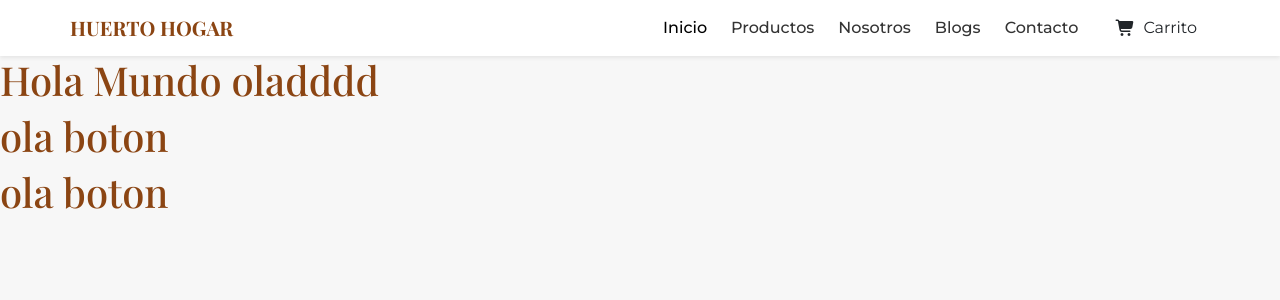
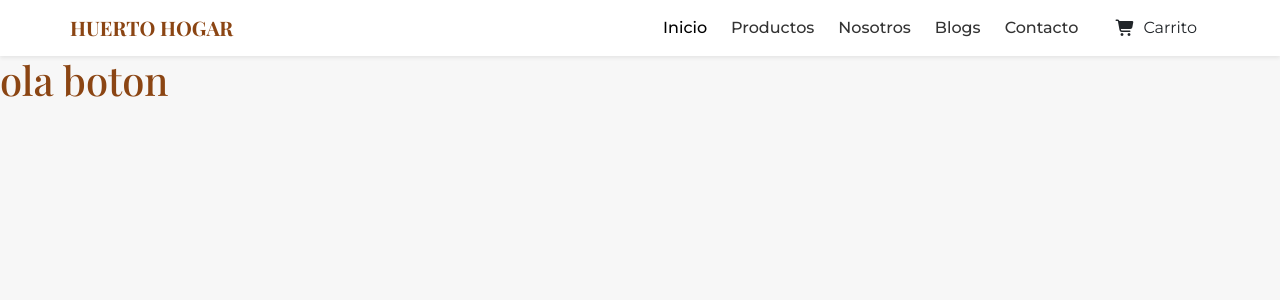
Before and after one commit to sebaduocccc/proyecto-huerto-hogar, a React (Vite) app: page / in a window 1280 px wide. Shown: the top 300 px of the page. Built offline with nearby package versions, Linux system fonts and the light colour scheme; a web font is replaced by a local one.

Commit message:
se avanza

```diff
--- a/src/components/Index.tsx
+++ b/src/components/Index.tsx
@@ -8,9 +8,8 @@ function Index(){
     return(
         <div>
             <Navbar/>
-            <h1>Hola Mundo {ola}</h1>
             <Boton/>
-            <Boton/>
+
         </div>
 
     );
```
